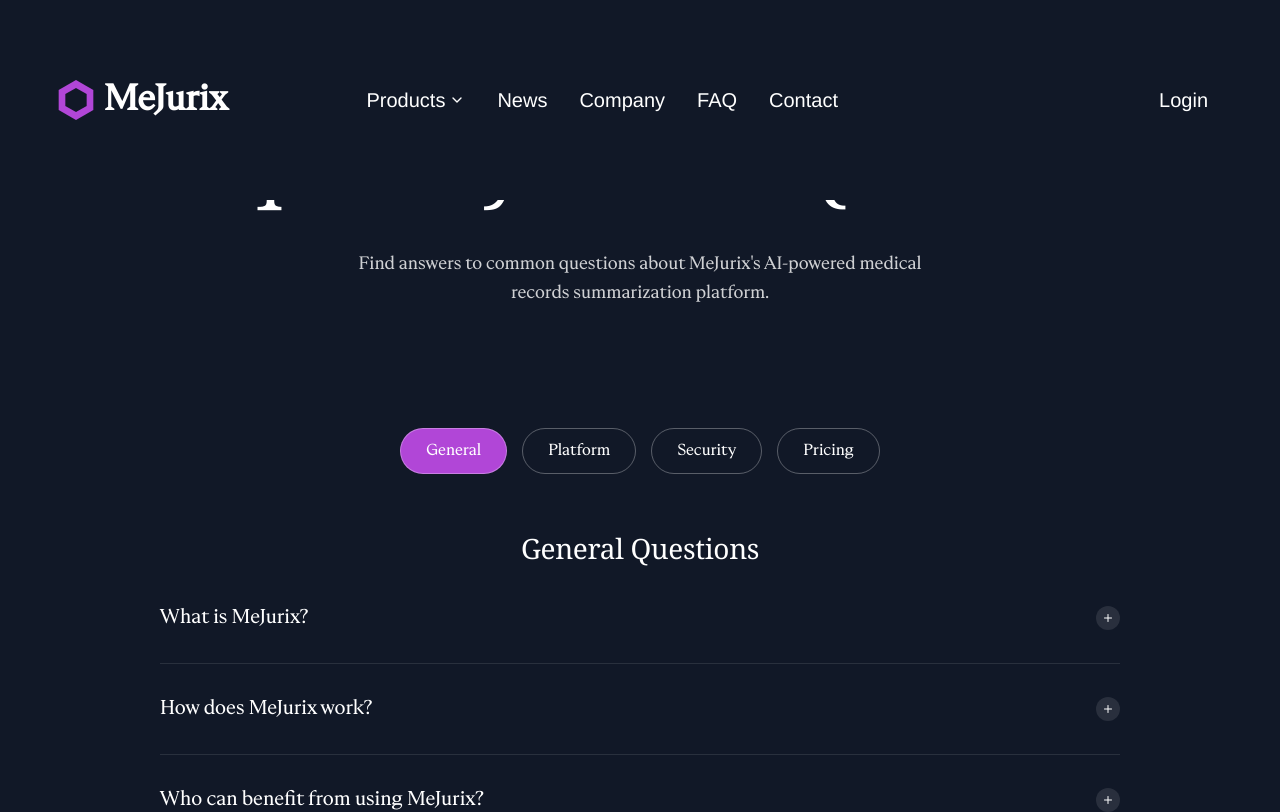
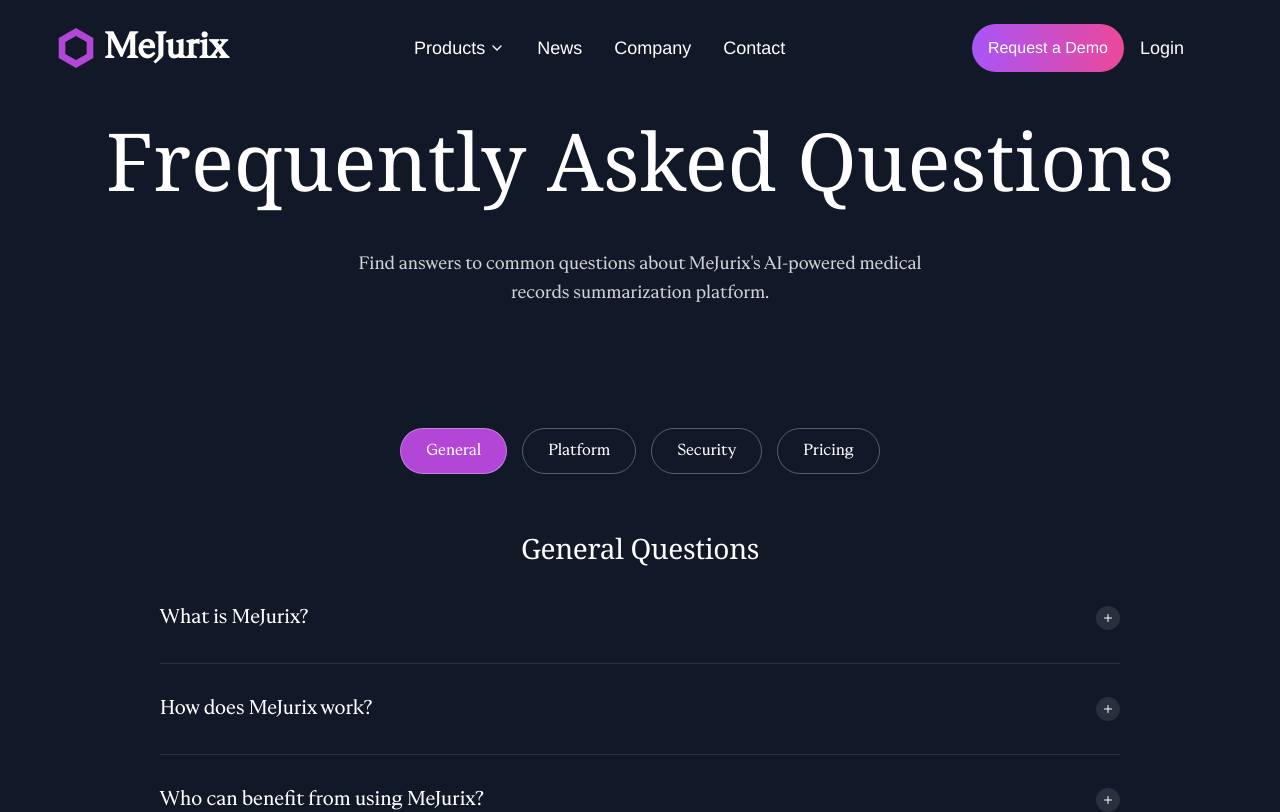
Before and after one commit to ScriptKitKat/mejuri, a Next.js app in the folder my-app/: page /faq in a window 1280 px wide. Shown: the top 812 px of the page. Built offline with nearby package versions, Linux system fonts and the light colour scheme.

Commit message:
Added request demo button

```diff
--- a/my-app/components/navbar.tsx
+++ b/my-app/components/navbar.tsx
@@ -9,22 +9,8 @@
   const [isScrolled, setIsScrolled] = useState(false)
   const [isVisible, setIsVisible] = useState(true)
   const [isMobileMenuOpen, setIsMobileMenuOpen] = useState(false)
-
   const dropdownRef = useRef<HTMLDivElement>(null)
   const lastScrollY = useRef(0)
-
-  useEffect(() => {
-    function handleResize() {
-      if (window.innerWidth >= 1000) {
-        setIsMobileMenuOpen(false) // Close mobile menu if screen size is larger than 768px
-      }
-    }
-
-    window.addEventListener("resize", handleResize)
-    return () => {
-      window.removeEventListener("resize", handleResize)
-    }
-  }, [])
 
   // Close dropdown when clicking outside
   useEffect(() => {
@@ -80,14 +66,15 @@
   return (
     <>
       <header
-        className={`w-full px-4 py-6 flex fixed top-0 left-0 right-0 z-50 bg-gray-900 transition-all duration-500 ease-linear ${isScrolled ? "shadow-lg" : "shadow-none"
+        className={`w-full px-4 py-6 flex fixed top-0 left-0 right-0 z-50 bg-gray-900 transition-all duration-500 ease-linear ${
+          isScrolled ? "shadow-lg" : "shadow-none"
         } ${isVisible ? "translate-y-0" : "-translate-y-full"}`}
       >
         <div className="flex max-w-[1920px] px-8 w-full lg:px-9 xl:px-10 items-center justify-between">
           <Link
             href="/"
             className="inline-flex items-center space-x-2 cursor-pointer z-1000"
-            onClick={() => window.scrollTo({ top: 0, behavior: 'smooth' })}
+            onClick={() => window.scrollTo({ top: 0, behavior: "smooth" })}
             passHref={true}
           >
             <div className="flex items-center">
@@ -99,8 +86,10 @@
             <span className="text-4xl font-bold">MeJurix</span>
           </Link>
 
+          {/* Demo Request Button - Desktop */}
+
           {/* Navbar Links - Desktop */}
-            <nav className="hidden md:flex items-center space-x-8 mx-auto justify-center w-full">
+          <nav className="hidden xl:flex items-center space-x-8 mx-auto justify-center w-full">
             <div
               className="relative"
               ref={dropdownRef}
@@ -108,7 +97,7 @@
               onMouseLeave={() => setIsProductsOpen(false)}
             >
               <button
-                className="flex font-medium text-sm font-sans md:text-lg lg:text-xl text-gray-50-ivory transition-colors duration-300 ease-out items-center hover:text-gray-500"
+                className="flex font-medium text-sm font-sans xl:text-lg 2xl:text-xl text-gray-50-ivory transition-colors duration-300 ease-out items-center hover:text-gray-500"
                 onClick={() => setIsProductsOpen(!isProductsOpen)}
               >
                 Products
@@ -117,13 +106,14 @@
 
               {/* Dropdown Menu */}
               <div
-                className={`absolute top-[4rem] z-[1] bg-[#1b2743] mx-auto flex w-max flex-col items-center justify-center gap-2 rounded p-4 origin-top transition-all duration-300 ease-in-out before:absolute before:inset-x-0 before:top-[-32px] before:mx-auto before:h-8 before:w-full before:content-[''] ${isProductsOpen ? "opacity-100 scale-100 block" : "opacity-0 scale-95 hidden"
+                className={`absolute top-[4rem] z-[1] bg-[#1b2743] mx-auto flex w-max flex-col items-center justify-center gap-2 rounded p-4 origin-top transition-all duration-300 ease-in-out before:absolute before:inset-x-0 before:top-[-32px] before:mx-auto before:h-8 before:w-full before:content-[''] ${
+                  isProductsOpen ? "opacity-100 scale-100 block" : "opacity-0 scale-95 hidden"
                 }`}
               >
                 <li className="group flex w-full items-center">
                   <Link
-                    href="/#medical-report"
-                    className="font-sans transition-colors duration-300 ease-out text-center px-4 py-3 md:text-lg lg:text-xl bg-transparent text-gray-50-ivory hover:text-gray-400 leading-[130%] flex w-full items-center gap-2"
+                    href="#"
+                    className="font-sans transition-colors duration-300 ease-out text-center px-4 py-3 xl:text-lg 2xl:text-xl bg-transparent text-gray-50-ivory hover:text-gray-400 leading-[130%] flex w-full items-center gap-2"
                     onClick={() => setIsProductsOpen(false)}
                   >
                     Medical Report
@@ -131,8 +121,8 @@
                 </li>
                 <li className="group flex w-full items-center">
                   <Link
-                    href="/#assessment"
-                    className="font-sans transition-colors duration-300 ease-out text-center px-4 py-3 md:text-lg lg:text-xl bg-transparent text-gray-50-ivory hover:text-gray-400 leading-[130%] flex w-full items-center gap-2"
+                    href="#"
+                    className="font-sans transition-colors duration-300 ease-out text-center px-4 py-3 xl:text-lg 2xl:text-xl bg-transparent text-gray-50-ivory hover:text-gray-400 leading-[130%] flex w-full items-center gap-2"
                     onClick={() => setIsProductsOpen(false)}
                   >
                     Assessment
@@ -142,58 +132,57 @@
             </div>
             <Link
               href="/news"
-              className="font-medium text-sm md:text-lg lg:text-xl text-gray-50-ivory transition-colors duration-300 ease-out hover:text-gray-500 font-sans"
+              className="font-medium text-sm xl:text-lg 2xl:text-xl text-gray-50-ivory transition-colors duration-300 ease-out hover:text-gray-500 font-sans"
             >
               News
             </Link>
             <Link
               href="/company"
-              className="font-medium text-sm md:text-lg lg:text-xl text-gray-50-ivory transition-colors duration-300 ease-out hover:text-gray-500 font-sans"
+              className="font-medium text-sm xl:text-lg 2xl:text-xl text-gray-50-ivory transition-colors duration-300 ease-out hover:text-gray-500 font-sans"
             >
               Company
             </Link>
             <Link
-              href="/faq"
-              className="font-medium text-sm md:text-lg lg:text-xl text-gray-50-ivory transition-colors duration-300 ease-out hover:text-gray-500 font-sans"
-            >
-              FAQ
-            </Link>
-            <Link
               href="/contact"
-              className="font-medium text-sm md:text-lg lg:text-xl text-gray-50-ivory transition-colors duration-300 ease-out hover:text-gray-500 font-sans"
+              className="font-medium text-sm xl:text-lg 2xl:text-xl text-gray-50-ivory transition-colors duration-300 ease-out hover:text-gray-500 font-sans"
             >
               Contact
             </Link>
           </nav>
 
-            <div
-            className={`p-6 grid grid-cols-1 gap-4 bottom-8 right-8 transition-opacity duration-300 ease-in-out ${
-              isScrolled ? "opacity-100 visible" : "opacity-0 invisible"
-            }`}
-            >
-            <button
-              className="py-4 px-8 bg-gradient-to-r from-[#9340ff] to-[#ff3c5f] text-white font-sans rounded-full font-medium text-center shadow-lg"
-              onClick={() => setIsMobileMenuOpen(false)}
+          <Link
+            href="/contact"
+            className="font-sans hidden xl:inline-block mx-auto bg-gradient-to-r from-purple-500 to-pink-500 text-white font-medium py-3 px-4 rounded-full hover:opacity-90 transition-opacity whitespace-nowrap"
           >
             Request a Demo
-            </button>
-            </div>
-
+          </Link>
           {/* Login Button - Desktop */}
-          <button className="ml-auto hidden md:flex items-center space-x-4 px-4 py-2 rounded font-medium text-sm md:text-lg lg:text-xl text-gray-50-ivory transition-colors duration-300 ease-out hover:text-gray-500 font-sans">
+          <button className="ml-auto hidden xl:flex items-center space-x-4 mr-6 px-4 py-2 rounded font-medium text-sm xl:text-lg 2xl:text-xl text-gray-50-ivory transition-colors duration-300 ease-out hover:text-gray-500 font-sans">
             Login
           </button>
 
+          {/* Mobile Controls - Right Aligned */}
+          <div className="xl:hidden flex items-center ml-auto">
+            {/* Demo Request Button - Mobile */}
+            <Link
+              href="/contact"
+              className="font-sans bg-gradient-to-r from-purple-500 to-pink-500 text-white font-medium py-2 px-4 rounded-full text-sm hover:opacity-90 transition-opacity whitespace-nowrap mr-4"
+            >
+              Request a Demo
+            </Link>
+
             {/* Mobile Menu Button */}
-          <button className="md:hidden ml-auto" onClick={() => setIsMobileMenuOpen(true)}>
+            <button onClick={() => setIsMobileMenuOpen(true)}>
               <Menu className="h-8 w-8 text-white" />
             </button>
+          </div>
         </div>
       </header>
 
       {/* Mobile Menu Overlay */}
       <div
-        className={`fixed inset-0 bg-black z-50 flex flex-col transition-all duration-300 ease-in-out ${isMobileMenuOpen ? "opacity-100 visible" : "opacity-0 invisible"
+        className={`fixed inset-0 bg-black z-50 flex flex-col transition-all duration-300 ease-in-out ${
+          isMobileMenuOpen ? "opacity-100 visible" : "opacity-0 invisible"
         }`}
       >
         <div className="flex justify-between items-center p-6">
@@ -215,7 +204,7 @@
             {isProductsOpen && (
               <div className="mt-4 ml-4 space-y-4">
                 <Link
-                  href="#medical-report"
+                  href="#"
                   className="block text-white text-lg"
                   onClick={() => {
                     setIsProductsOpen(false)
@@ -225,7 +214,7 @@
                   Medical Report
                 </Link>
                 <Link
-                  href="#assessment"
+                  href="#"
                   className="block text-white text-lg"
                   onClick={() => {
                     setIsProductsOpen(false)
@@ -237,16 +226,13 @@
               </div>
             )}
           </div>
+
           <Link href="/news" className="text-white text-xl font-medium" onClick={() => setIsMobileMenuOpen(false)}>
             News
           </Link>
 
-          <Link href="/company" className="text-white text-xl font-medium" onClick={() => setIsMobileMenuOpen(false)}>
+          <Link href="#" className="text-white text-xl font-medium" onClick={() => setIsMobileMenuOpen(false)}>
             Company
-          </Link>
-
-          <Link href="/faq" className="text-white text-xl font-medium" onClick={() => setIsMobileMenuOpen(false)}>
-            FAQ
           </Link>
 
           <Link href="/contact" className="text-white text-xl font-medium" onClick={() => setIsMobileMenuOpen(false)}>
@@ -254,9 +240,17 @@
           </Link>
         </nav>
 
-        <div className="p-6 grid grid-cols-1 gap-4">
+        <div className="mt-auto p-6 grid grid-cols-1 gap-4">
+          <Link
+            href="/contact"
+            className="w-full font-sans py-4 bg-gradient-to-r from-purple-500 to-pink-500 text-white font-medium rounded-md text-center"
+            onClick={() => setIsMobileMenuOpen(false)}
+          >
+            Request a Demo
+          </Link>
+
           <button
-            className="w-full py-4 bg-white text-black font-medium rounded-md text-center"
+            className="font-sans w-full py-4 bg-white text-black font-medium rounded-md text-center"
             onClick={() => setIsMobileMenuOpen(false)}
           >
             Login
```
Lines whose indentation alone changed are shown as unchanged.
